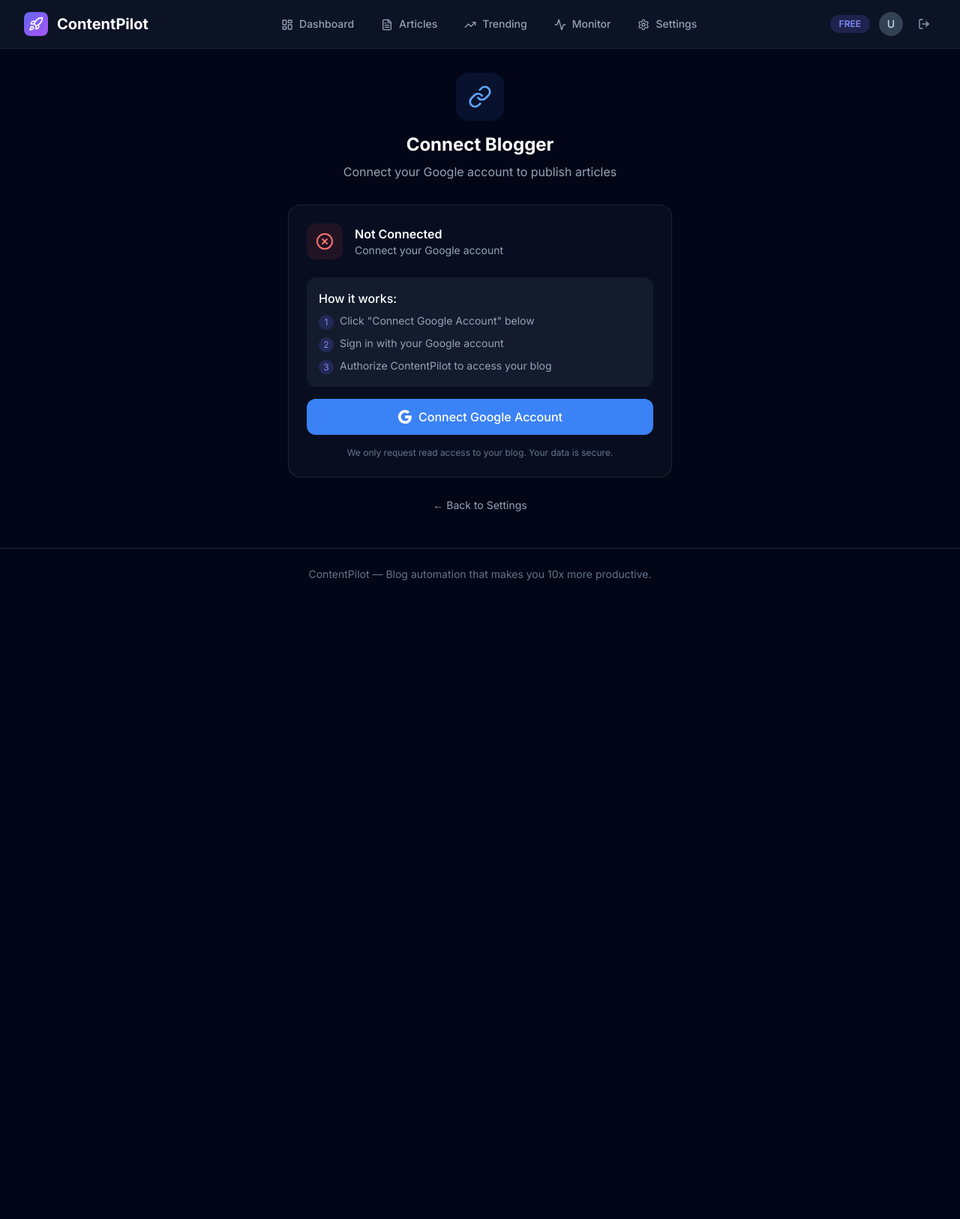
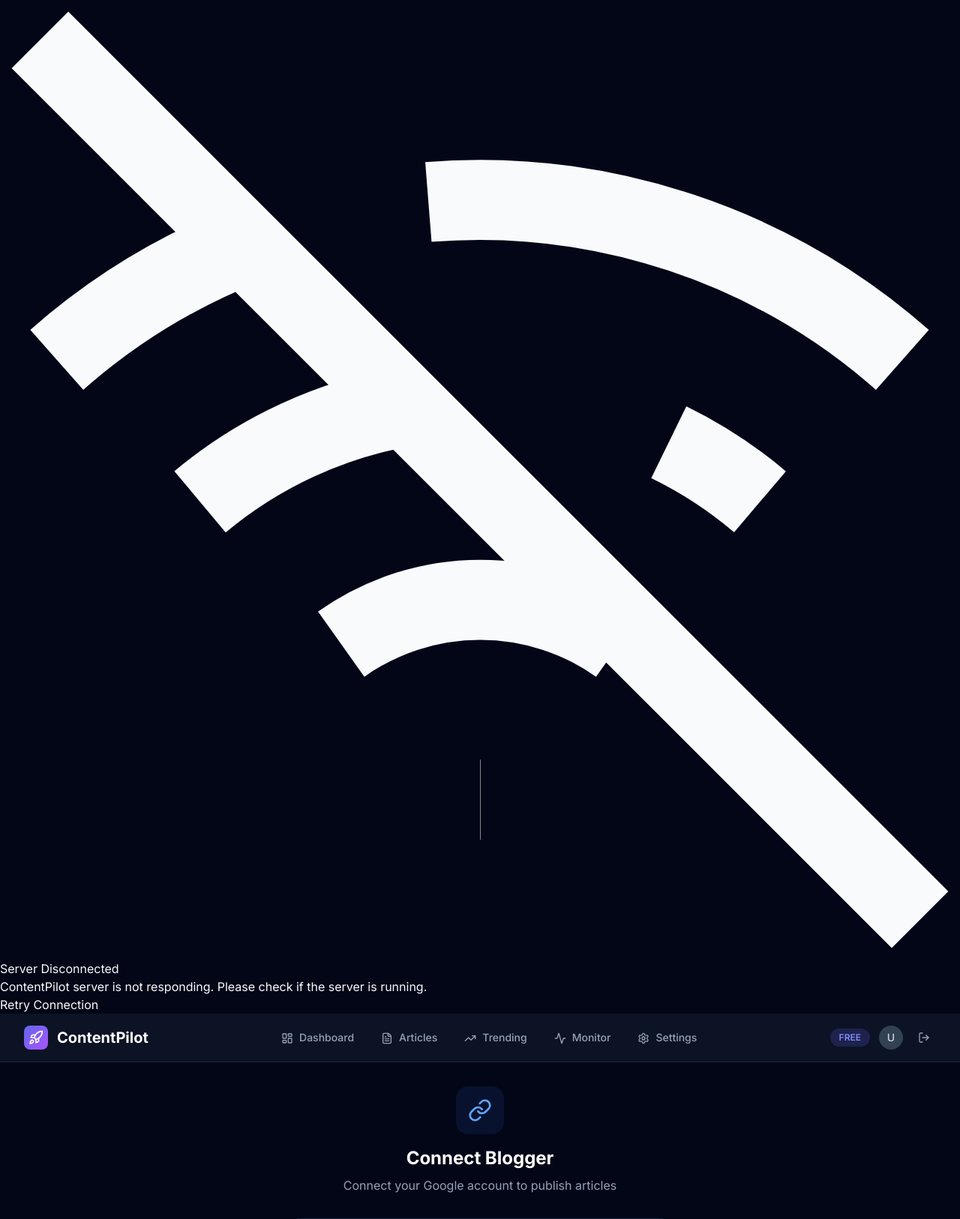
Before and after one commit to bagasunix/content-pilot, a Flask app: page /connect-blogger in a window 1280 px wide. Shown: the top 1626 px of the page at 75% size. Before the commit the page ends 774 px from the top, so only its background shows below. Run offline with Flask 3, Linux system fonts and the light colour scheme; some libraries are stand-ins or nearby versions.

Commit message:
feat: Desktop UI adaptation — native window feel
Desktop CSS (web/static/css/desktop.css):
- Window title bar drag area (app-region: drag)
- Server status indicator (connected/disconnected/connecting)
- Offline overlay with retry button
- Custom scrollbar styling
- Toast notifications
- Loading spinner
- Desktop-specific selections

Base template (web/templates/base.html):
- Desktop mode detection (PyWebView/QtWebEngine/user-agent)
- Server health check every 5s (desktop only)
- Offline overlay when server disconnected
- Status indicator in navbar
- Desktop CSS loaded conditionally

Flask app (web/app.py):
- Added /api/health endpoint for server detection

Desktop launcher (web/desktop.py):
- Pass desktop=1 query parameter for frontend detection

```diff
--- a/web/app.py
+++ b/web/app.py
@@ -197,6 +197,16 @@
     """Serve favicon from root for browsers."""
     from flask import send_from_directory
     return send_from_directory("static/favicon", "favicon.ico", mimetype="image/x-icon")
+
+@app.route('/api/health')
+def api_health():
+    """Health check endpoint for desktop mode server detection."""
+    import datetime
+    return jsonify({
+        'status': 'ok',
+        'server': SERVER_URL,
+        'timestamp': datetime.datetime.now().isoformat()
+    })
 
 @app.route('/')
 def index():
--- a/web/desktop.py
+++ b/web/desktop.py
@@ -202,9 +202,12 @@
 
     log.info(f"Opening window: {args.width}x{args.height} {'fullscreen' if args.fullscreen else ''}")
 
+    # Add desktop=1 parameter for frontend detection
+    desktop_url = url + ("&" if "?" in url else "?") + "desktop=1"
+
     window = webview.create_window(
         title=WINDOW_CONFIG["title"],
-        url=url,
+        url=desktop_url,
         width=args.width,
         height=args.height,
         min_size=WINDOW_CONFIG["min_size"],
--- /dev/null
+++ b/web/static/css/desktop.css
@@ -0,0 +1,253 @@
+/* ContentPilot Desktop — Native Window Styles */
+
+/* ── Desktop Mode Detection ─────────────────────────────────────── */
+/* Applied when running inside PyWebView (not browser) */
+body.desktop-mode {
+    /* Remove browser-specific margins */
+    margin: 0;
+    padding: 0;
+
+    /* Smoother font rendering in Qt WebEngine */
+    -webkit-font-smoothing: antialiased;
+    -moz-osx-font-smoothing: grayscale;
+
+    /* Disable text selection on UI chrome (keep content selectable) */
+    -webkit-user-select: none;
+    user-select: none;
+}
+
+body.desktop-mode main,
+body.desktop-mode [data-selectable] {
+    -webkit-user-select: text;
+    user-select: text;
+}
+
+/* ── Window Title Bar Drag Area ──────────────────────────────────── */
+/* Makes the navbar draggable as a window title bar */
+body.desktop-mode .desktop-titlebar {
+    -webkit-app-region: drag;
+    app-region: drag;
+}
+
+body.desktop-mode .desktop-titlebar a,
+body.desktop-mode .desktop-titlebar button,
+body.desktop-mode .desktop-titlebar [data-no-drag] {
+    -webkit-app-region: no-drag;
+    app-region: no-drag;
+}
+
+/* ── Server Status Indicator ─────────────────────────────────────── */
+.server-status {
+    display: inline-flex;
+    align-items: center;
+    gap: 6px;
+    padding: 4px 10px;
+    border-radius: 9999px;
+    font-size: 11px;
+    font-weight: 600;
+    text-transform: uppercase;
+    letter-spacing: 0.05em;
+    transition: all 0.3s ease;
+}
+
+.server-status .status-dot {
+    width: 6px;
+    height: 6px;
+    border-radius: 50%;
+    animation: pulse 2s infinite;
+}
+
+.server-status.connected {
+    background: rgba(34, 197, 94, 0.15);
+    color: #4ade80;
+}
+
+.server-status.connected .status-dot {
+    background: #22c55e;
+}
+
+.server-status.disconnected {
+    background: rgba(239, 68, 68, 0.15);
+    color: #f87171;
+}
+
+.server-status.disconnected .status-dot {
+    background: #ef4444;
+    animation: none;
+}
+
+.server-status.connecting {
+    background: rgba(250, 204, 21, 0.15);
+    color: #facc15;
+}
+
+.server-status.connecting .status-dot {
+    background: #eab308;
+}
+
+@keyframes pulse {
+    0%, 100% { opacity: 1; }
+    50% { opacity: 0.5; }
+}
+
+/* ── Offline Overlay ─────────────────────────────────────────────── */
+.offline-overlay {
+    position: fixed;
+    inset: 0;
+    background: rgba(2, 6, 23, 0.95);
+    backdrop-filter: blur(10px);
+    display: flex;
+    flex-direction: column;
+    align-items: center;
+    justify-content: center;
+    z-index: 9999;
+    opacity: 0;
+    pointer-events: none;
+    transition: opacity 0.3s ease;
+}
+
+.offline-overlay.visible {
+    opacity: 1;
+    pointer-events: all;
+}
+
+.offline-overlay .icon {
+    width: 64px;
+    height: 64px;
+    margin-bottom: 24px;
+    color: #64748b;
+}
+
+.offline-overlay h2 {
+    font-size: 20px;
+    font-weight: 600;
+    color: #e2e8f0;
+    margin-bottom: 8px;
+}
+
+.offline-overlay p {
+    font-size: 14px;
+    color: #64748b;
+    margin-bottom: 24px;
+}
+
+.offline-overlay .retry-btn {
+    padding: 10px 24px;
+    background: #6366f1;
+    color: white;
+    border: none;
+    border-radius: 8px;
+    font-size: 14px;
+    font-weight: 500;
+    cursor: pointer;
+    transition: background 0.2s;
+}
+
+.offline-overlay .retry-btn:hover {
+    background: #4f46e5;
+}
+
+/* ── Desktop Window Controls ─────────────────────────────────────── */
+/* Custom window controls area (if needed) */
+.desktop-window-controls {
+    display: flex;
+    align-items: center;
+    gap: 8px;
+    padding: 0 8px;
+}
+
+.desktop-window-controls .control {
+    width: 12px;
+    height: 12px;
+    border-radius: 50%;
+    border: none;
+    cursor: pointer;
+    transition: opacity 0.2s;
+}
+
+.desktop-window-controls .control:hover {
+    opacity: 0.8;
+}
+
+.desktop-window-controls .close {
+    background: #ef4444;
+}
+
+.desktop-window-controls .minimize {
+    background: #eab308;
+}
+
+.desktop-window-controls .maximize {
+    background: #22c55e;
+}
+
+/* ── Scrollbar Styling ───────────────────────────────────────────── */
+body.desktop-mode ::-webkit-scrollbar {
+    width: 8px;
+    height: 8px;
+}
+
+body.desktop-mode ::-webkit-scrollbar-track {
+    background: #0f172a;
+}
+
+body.desktop-mode ::-webkit-scrollbar-thumb {
+    background: #334155;
+    border-radius: 4px;
+}
+
+body.desktop-mode ::-webkit-scrollbar-thumb:hover {
+    background: #475569;
+}
+
+/* ── Loading Spinner ─────────────────────────────────────────────── */
+.desktop-spinner {
+    width: 32px;
+    height: 32px;
+    border: 3px solid #334155;
+    border-top-color: #6366f1;
+    border-radius: 50%;
+    animation: spin 0.8s linear infinite;
+}
+
+@keyframes spin {
+    to { transform: rotate(360deg); }
+}
+
+/* ── Toast Notifications ─────────────────────────────────────────── */
+.desktop-toast {
+    position: fixed;
+    bottom: 24px;
+    right: 24px;
+    padding: 12px 20px;
+    border-radius: 8px;
+    font-size: 13px;
+    font-weight: 500;
+    z-index: 10000;
+    transform: translateY(100px);
+    opacity: 0;
+    transition: all 0.3s ease;
+}
+
+.desktop-toast.visible {
+    transform: translateY(0);
+    opacity: 1;
+}
+
+.desktop-toast.success {
+    background: rgba(34, 197, 94, 0.15);
+    color: #4ade80;
+    border: 1px solid rgba(34, 197, 94, 0.3);
+}
+
+.desktop-toast.error {
+    background: rgba(239, 68, 68, 0.15);
+    color: #f87171;
+    border: 1px solid rgba(239, 68, 68, 0.3);
+}
+
+.desktop-toast.info {
+    background: rgba(99, 102, 241, 0.15);
+    color: #818cf8;
+    border: 1px solid rgba(99, 102, 241, 0.3);
+}
--- a/web/templates/base.html
+++ b/web/templates/base.html
@@ -38,6 +38,9 @@
     <!-- Lucide Icons -->
     <script src="https://unpkg.com/lucide@latest/dist/umd/lucide.js"></script>
 
+    <!-- Desktop CSS (only loaded in desktop mode) -->
+    <link rel="stylesheet" href="/static/css/desktop.css" id="desktop-css">
+
     <style>
         [x-cloak] { display: none !important; }
         body { font-family: 'Inter', sans-serif; }
@@ -47,11 +50,84 @@
 </head>
 <body class="bg-surface-950 text-surface-50 min-h-screen">
 
+    <!-- Desktop Mode Detection -->
+    <script>
+    (function() {
+        // Detect PyWebView (desktop mode)
+        window.__isDesktop = !!window.pywebview ||
+            navigator.userAgent.includes('QtWebEngine') ||
+            window.location.search.includes('desktop=1');
+
+        if (window.__isDesktop) {
+            document.body.classList.add('desktop-mode');
+            // Load desktop CSS
+            document.getElementById('desktop-css').disabled = false;
+        } else {
+            // Disable desktop CSS in browser
+            document.getElementById('desktop-css').disabled = true;
+        }
+    })();
+    </script>
+
+    <!-- Server Health Check (desktop only) -->
+    <script>
+    if (window.__isDesktop) {
+        window.__serverStatus = 'connecting';
+        window.__healthCheckInterval = null;
+
+        function checkServerHealth() {
+            fetch('/api/health', { method: 'GET', cache: 'no-cache' })
+                .then(function(r) { return r.json(); })
+                .then(function(data) {
+                    var wasDisconnected = window.__serverStatus === 'disconnected';
+                    window.__serverStatus = 'connected';
+                    updateStatusUI();
+                    if (wasDisconnected) {
+                        // Server is back, reload page
+                        window.location.reload();
+                    }
+                })
+                .catch(function() {
+                    window.__serverStatus = 'disconnected';
+                    updateStatusUI();
+                });
+        }
+
+        function updateStatusUI() {
+            var el = document.getElementById('server-status');
+            if (!el) return;
+            el.className = 'server-status ' + window.__serverStatus;
+            var labels = { connected: 'Connected', disconnected: 'Disconnected', connecting: 'Connecting...' };
+            el.querySelector('.status-label').textContent = labels[window.__serverStatus] || '';
+
+            // Show/hide offline overlay
+            var overlay = document.getElementById('offline-overlay');
+            if (overlay) {
+                overlay.classList.toggle('visible', window.__serverStatus === 'disconnected');
+            }
+        }
+
+        // Start health checks every 5 seconds
+        window.__healthCheckInterval = setInterval(checkServerHealth, 5000);
+        checkServerHealth();
+    }
+    </script>
+
+    <!-- Offline Overlay (desktop only) -->
+    <div id="offline-overlay" class="offline-overlay">
+        <svg class="icon" viewBox="0 0 24 24" fill="none" stroke="currentColor" stroke-width="2">
+            <path d="M1 1l22 22M16.72 11.06A10.94 10.94 0 0 1 19 12.55M5 12.55a10.94 10.94 0 0 1 5.17-2.39M10.71 5.05A16 16 0 0 1 22.56 9M1.42 9a15.91 15.91 0 0 1 4.7-2.88M8.53 16.11a6 6 0 0 1 6.95 0M12 20h.01"/>
+        </svg>
+        <h2>Server Disconnected</h2>
+        <p>ContentPilot server is not responding. Please check if the server is running.</p>
+        <button class="retry-btn" onclick="checkServerHealth()">Retry Connection</button>
+    </div>
+
     {% block body %}
     <div class="min-h-screen flex flex-col">
 
-        <!-- Navbar -->
-        <nav class="bg-surface-900/80 backdrop-blur-xl border-b border-surface-700/50 sticky top-0 z-50">
+        <!-- Navbar (draggable in desktop mode) -->
+        <nav class="bg-surface-900/80 backdrop-blur-xl border-b border-surface-700/50 sticky top-0 z-50 desktop-titlebar">
             <div class="max-w-7xl mx-auto px-4 sm:px-6 lg:px-8">
                 <div class="flex items-center justify-between h-16">
                     <!-- Brand -->
@@ -88,6 +164,13 @@
 
                     <!-- Actions -->
                     <div class="flex items-center gap-3">
+                        <!-- Server Status (desktop only) -->
+                        <div id="server-status" class="server-status connecting" style="display: none;">
+                            <span class="status-dot"></span>
+                            <span class="status-label">Connecting...</span>
+                        </div>
+                        <script>if (window.__isDesktop) document.getElementById('server-status').style.display = '';</script>
+
                         <span class="px-3 py-1 text-xs font-semibold rounded-full bg-primary-500/20 text-primary-400">
                             {{ license.tier|default('FREE')|upper }}
                         </span>
```
